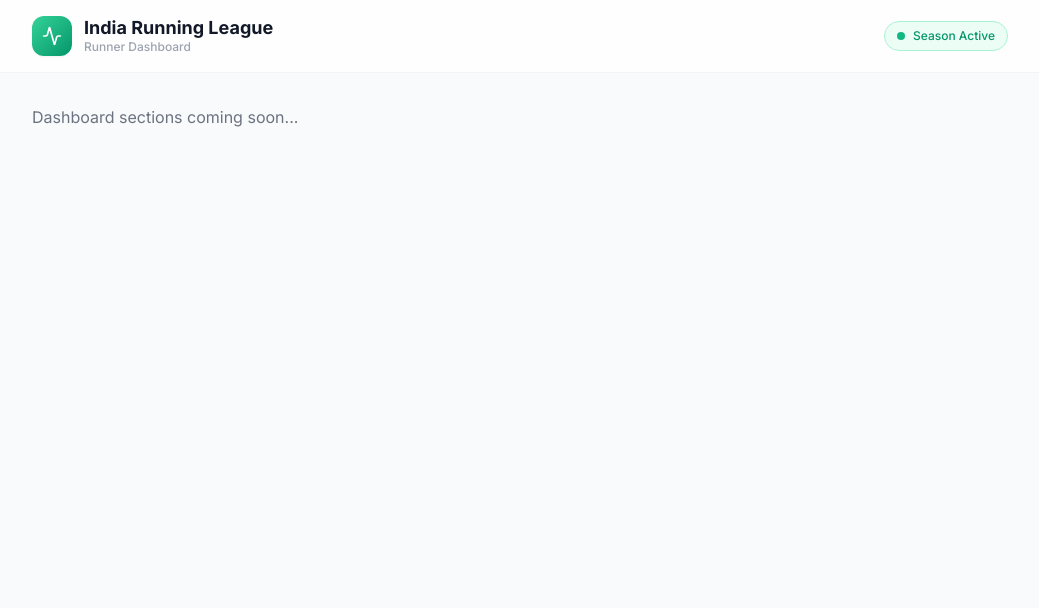
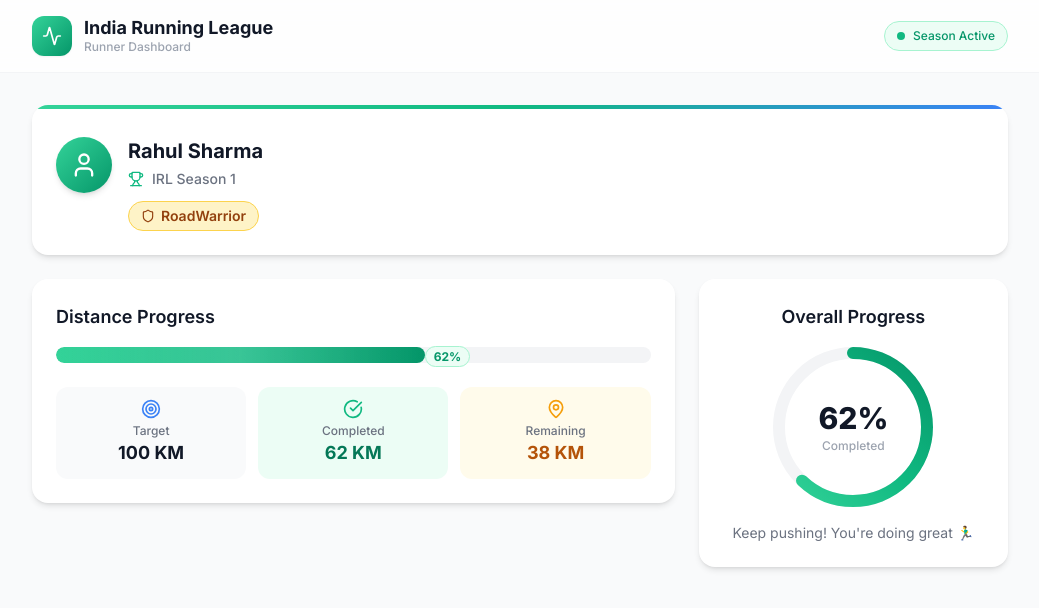
Before and after one commit to AkaHarshit/India_Running_League, a React (Vite) app: page / in a window 1280 px wide. Shown: the top 608 px of the page, without its empty margins (120-1159 px from the left). Built offline with nearby package versions, Linux system fonts and the light colour scheme.

Commit message:
feat(App): integrate RunnerInfo, ProgressBar, and CircularProgress sections

```diff
--- a/src/App.jsx
+++ b/src/App.jsx
@@ -1,6 +1,12 @@
 import { Activity } from "lucide-react";
+import RunnerInfo from "./components/RunnerInfo";
+import ProgressBar from "./components/ProgressBar";
+import CircularProgress from "./components/CircularProgress";
+import { runnerData } from "./data/mockData";
 
 function App() {
+  const { runner, challenge, tier, target_distance, completed_distance, remaining_distance, progress_percentage } = runnerData;
+
   return (
     <div className="min-h-screen bg-gray-50">
       <header className="bg-white/80 backdrop-blur-md border-b border-gray-100 sticky top-0 z-50">
@@ -21,7 +27,17 @@ function App() {
         </div>
       </header>
       <main className="max-w-5xl mx-auto px-4 sm:px-6 py-6 sm:py-8">
-        <p className="text-gray-500">Dashboard sections coming soon...</p>
+        <section className="mb-6">
+          <RunnerInfo runner={runner} challenge={challenge} tier={tier} />
+        </section>
+        <section className="mb-6 grid grid-cols-1 md:grid-cols-3 gap-6">
+          <div className="md:col-span-2">
+            <ProgressBar target={target_distance} completed={completed_distance} remaining={remaining_distance} percentage={progress_percentage} />
+          </div>
+          <div className="md:col-span-1">
+            <CircularProgress percentage={progress_percentage} />
+          </div>
+        </section>
       </main>
     </div>
   );
```
